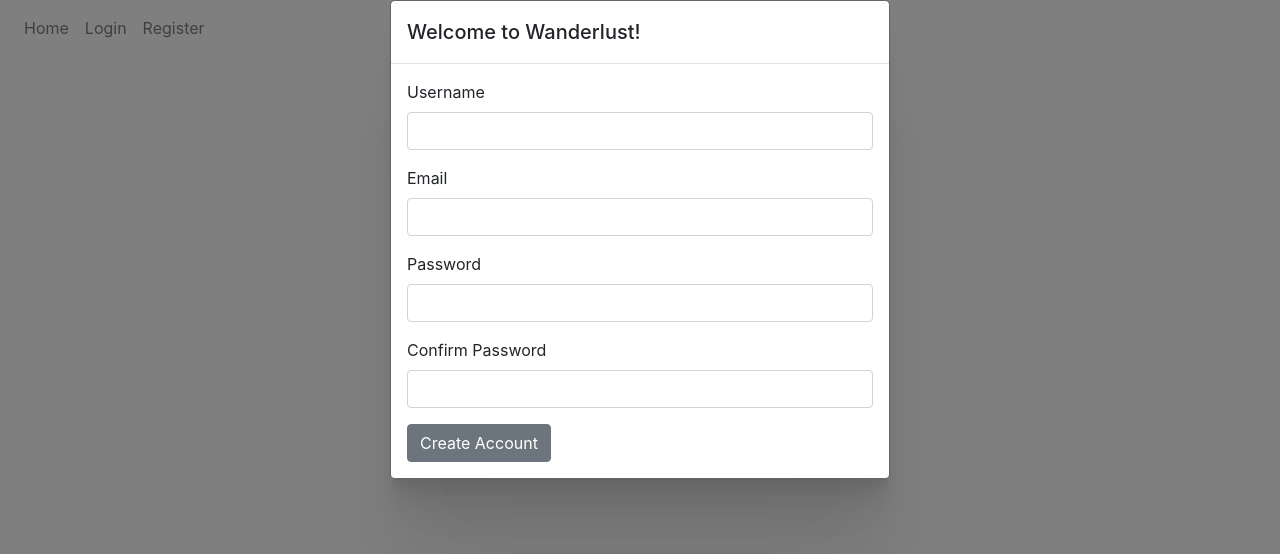
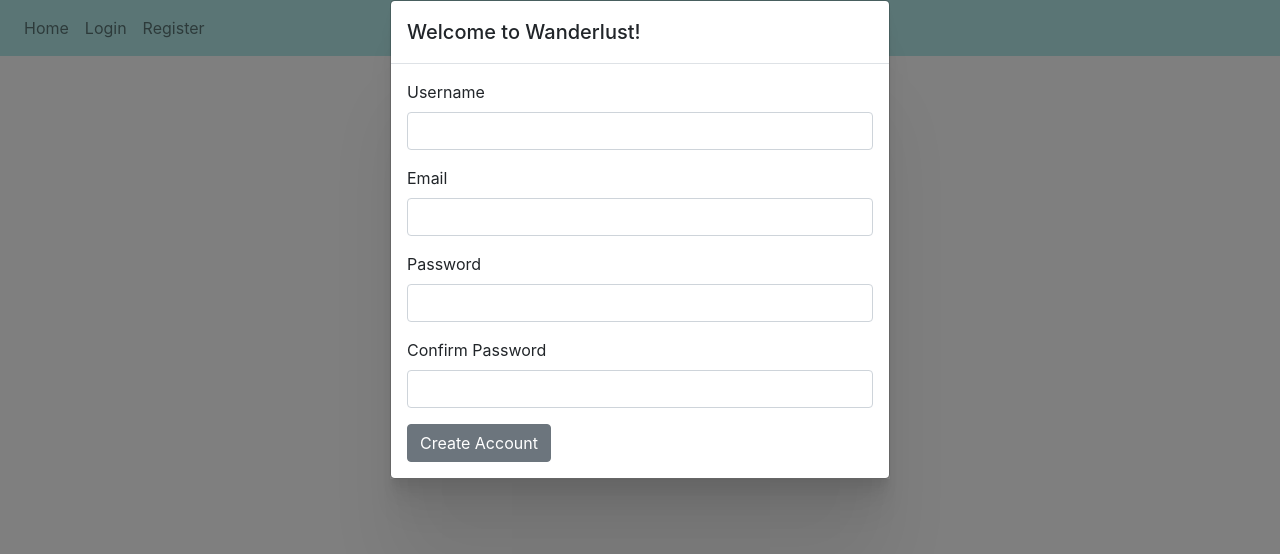
Before and after one commit to shafferma/wanderlust-client, a React (Create React App) app: page /register in a window 1280 px wide. Shown: the top 554 px of the page. Built offline with nearby package versions, Linux system fonts and the light colour scheme; no server answers.

Commit message:
temp save

```diff
--- a/src/components/Navbar.js
+++ b/src/components/Navbar.js
@@ -1,5 +1,5 @@
 import React, { useState, useEffect } from "react";
-
+import '../styles/Navbar.css';
 import {
   Nav,
   NavLink,
@@ -17,8 +17,8 @@
   const toggleNavbar = () => setCollapsed(!collapsed);
 
   return (
-    <div>
-      <Navbar className="navbar" color="faded" light expand="md">
+    <div id='navbar'>
+      <Navbar color="faded" light expand="md">
         <NavbarBrand href="/" className="mr-auto"></NavbarBrand>
         <NavbarToggler onClick={toggleNavbar} className="mr-2" />
         <Collapse isOpen={!collapsed} navbar>
--- a/src/styles/Navbar.css
+++ b/src/styles/Navbar.css
@@ -1,3 +1,3 @@
-.navbar {
-    background-color: blue;
+#navbar {
+    background-color: rgb(181, 235, 235);
 }
```
